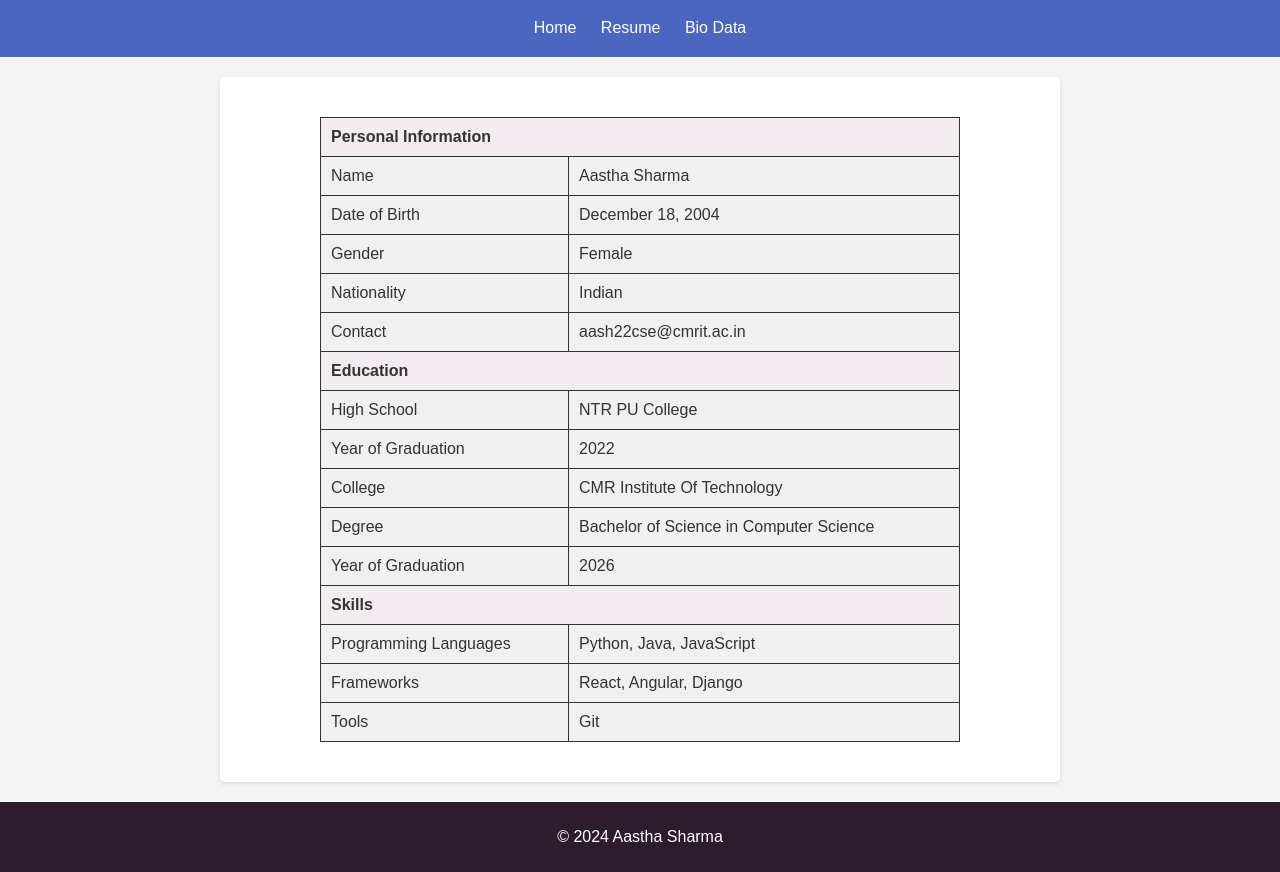
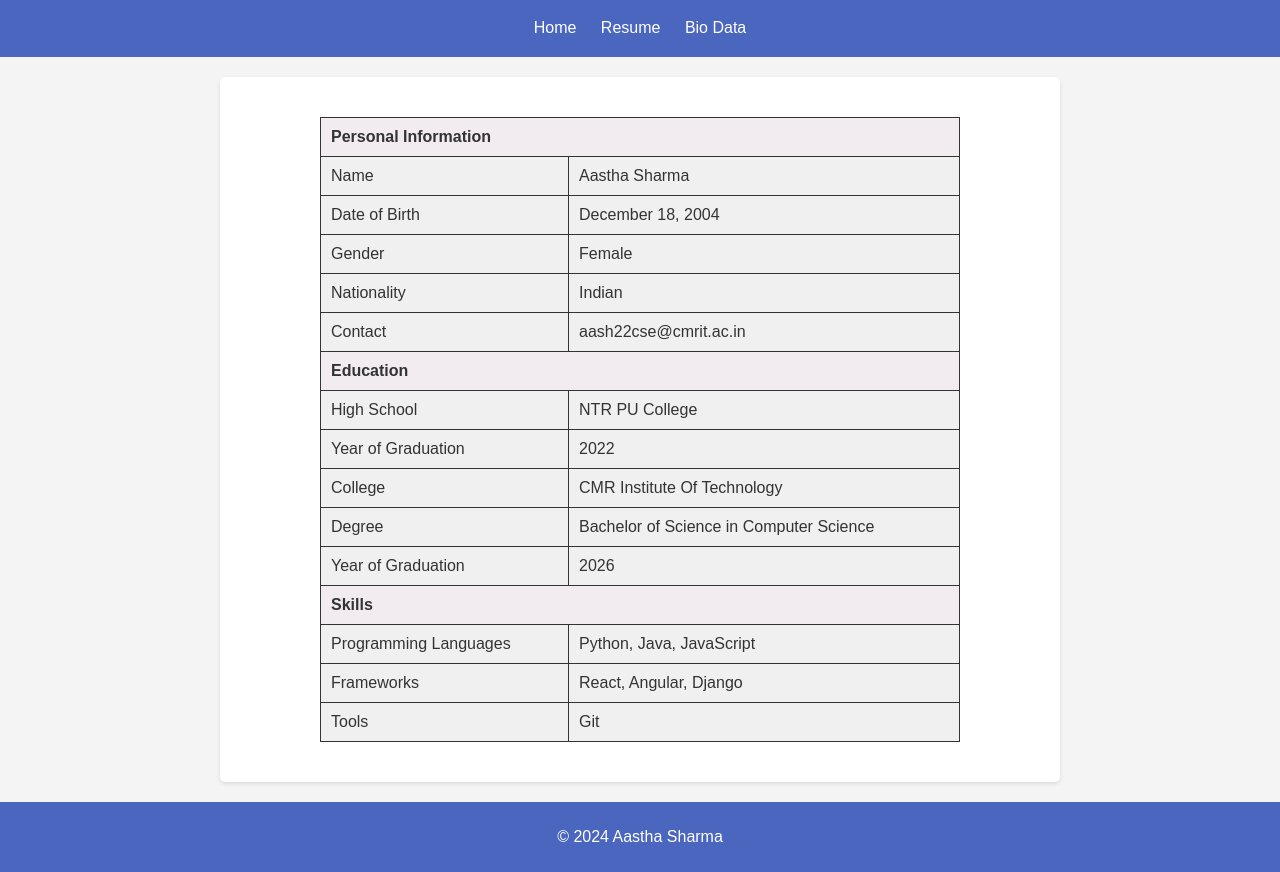
Before and after one commit to AasthaSharma1809/my-portfolio, a plain HTML site: page biodata.html in a window 1280 px wide. Shown: the part 81-953 px from the top of the page. Drawn offline with Linux system fonts and the light colour scheme.

Commit message:
Update biodata.html

```diff
--- a/biodata.html
+++ b/biodata.html
@@ -36,7 +36,7 @@
         footer {
             text-align: center;
             padding: 10px 0;
-            background-color: #2d1d2c;
+            background-color: #4b66bf;
             color: #fff;
         }
     </style>
```
